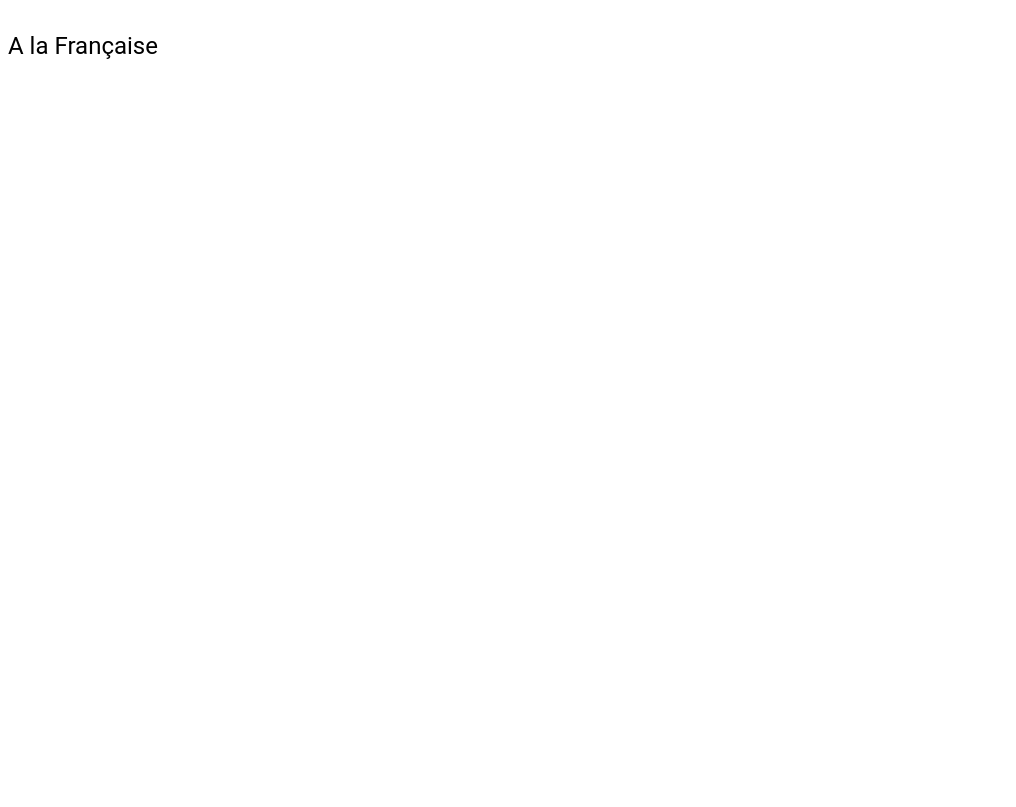
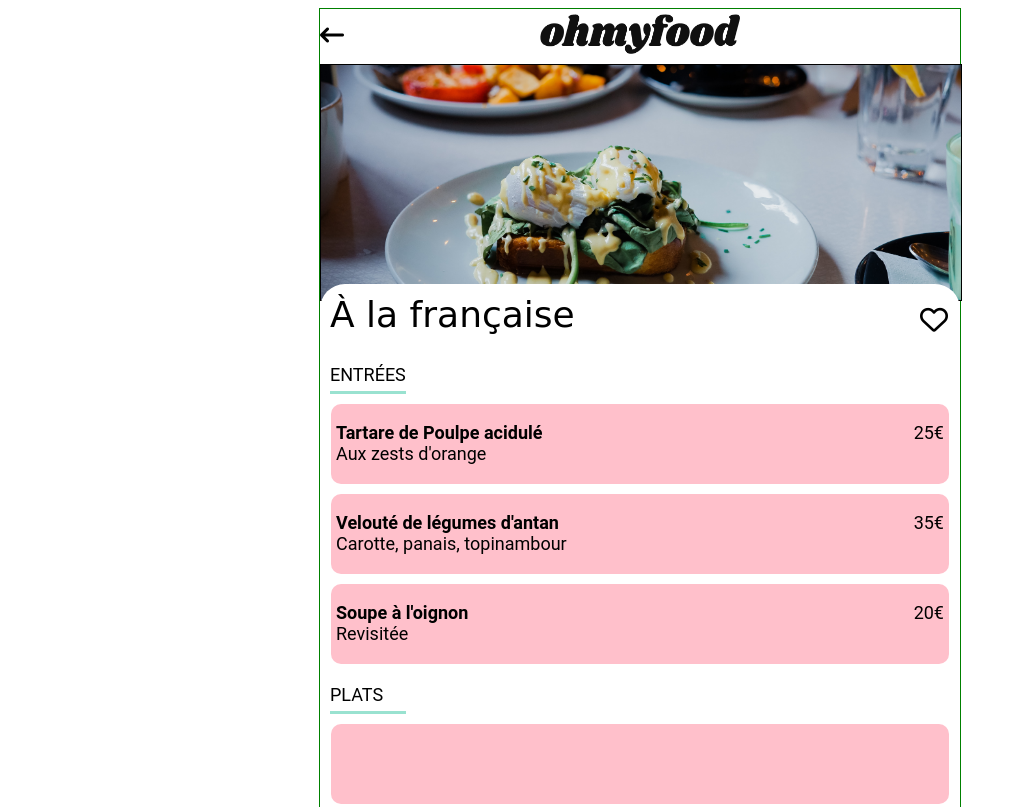
Before and after one commit to P2S2k/PSP3, a website: page Sass/Projet2.html in a window 1280 px wide. Shown: the top 807 px of the page, without its empty margins (0-1016 px from the left). Drawn offline with Linux system fonts and the light colour scheme; a web font is replaced by a local one.

Commit message:
02commit

```diff
--- a/Sass/Projet2.html
+++ b/Sass/Projet2.html
@@ -5,15 +5,70 @@
 
         <title>Site animations</title>
         <link rel="stylesheet" href="../public/css/style.css">
+        <link rel="preconnect" href="https://fonts.googleapis.com">
+        <link rel="preconnect" href="https://fonts.gstatic.com" crossorigin>
+        <link href="https://fonts.googleapis.com/css2?family=Shrikhand&display=swap" rel="stylesheet">
         <script src="https://kit.fontawesome.com/a32a00cd06.js" crossorigin="anonymous"></script>
 
 
     </head>
     <body>
-        <div class="restnom">
-            <p class="nom">A la Française</p>
-            <p class="lovit"><i class="fa-solid fa-heart"></i></p>
+
+
+    <header>
+        <div class="bandeau">
+
+            <a href="./Projet.html" class="arrow" type="submit"><i class="fa-solid fa-arrow-left-long"></i></a>
+            <img class="logoomf" src="../Sass/images/logo/ohmyfood.png" alt="logo omf">
+            <span class="right"></span>
+
+        </div>
+
+    </header>
+    <Main>
+        <div class="photo"></div>
+        <div class="resto">
+            <div class="restnom">
+                <span class="nom">à la française</span>
+                <span class="lovit"><i class="fa-regular fa-heart"></i></span>
+            </div>
+
+        <div class="entrees">
+            <span class="text">entrées</span>
+            <span class="barre"></span>
+        </div>
+        <div class="food">
+            <p class="platname"><strong> Tartare de Poulpe acidulé</strong> <br>Aux zests d'orange</p>
+            <p class="price">25€</p>
+        </div>
+        <div class="food">
+            <p class="platname"><strong> Velouté de légumes d'antan</strong><br>Carotte, panais, topinambour</p>
+            <p class="price">35€</p>
+        </div>
+        <div class="food">
+            <p class="platname"><strong>Soupe à l'oignon </strong><br>Revisitée</p>
+            <p class="price"> 20€</p>
+
+
+
+
+        </div>
+        <div class="plats">
+            <span class="text">plats</span>
+            <span class="barre"></span>
+        </div>
+        <div class="food">
+            <p class="platname"><strong> </strong><br></p>
+            <p class="price"></p>
         </div>
 
 
+    </div>
+    </Main>
+    <footer>
+
+    </footer>
+
+
+
     </body>
--- a/Sass/layouts/_forms.scss
+++ b/Sass/layouts/_forms.scss
@@ -1,226 +1,162 @@
 
-body{
-	width: 100%;
-	height: auto;
+
+
+body
+{
+    width: 50%;
+    min-width: 375px;
+    height: 2000px;
+    margin-left: auto;
+    margin-right: auto;
+	border: green 1px solid;
 }
 
-.restnom{
-	width: 30%;
+header
+{
+	width: 100%;
+	.bandeau{
 		display: flex;
 		justify-content: space-between;
+		width: 100%;
+		height: 50px;
+		padding-top: 5px;
+
+		.arrow, .right{
+			box-sizing: border-box;
+			width: 25px;
+			height: 40px;
 			font-size: x-large;
-	&:hover > .lovit{
-		animation: heartcolor 2000ms forwards;
+			background-color: transparent;
+			color: black;
+			padding-top: 8px;
+
 		}
+		.logoomf{
+			width: 200px;
+			height: 40px;
+		}
+
+	}
+
+
+	}
+
+main{
+	display: flex;
+	flex-direction: column;
+	width: 100%;
+	height: 1100px;
+	max-height: 1100px;
+	.photo{
+		width: 100%;
+		height: 250px;
+		display: flex;
+		border: 1px black solid;
+		background: url(./images/restaurants/toa-heftiba-DQKerTsQwi0-unsplash.jpg);
+		background-size: cover;
+        background-position: center;
+        align-items: center;
+		margin-bottom: -17px;
+		}//*fin photo
+	.resto{
+		width: 100%;
+		min-height: 880px;
+		border-radius: 25px 25px 0px 0px;
+		background-color: white;
+
+		.restnom{
+			width: 100%;
+			height: 50px;
+			box-sizing: border-box;
+			display: flex;
+			justify-content: space-between;
+			padding-left: 10px;
+			padding-right: 10px;
+			margin-top: 10px;
+			.nom{
+				width: 75%;
+				height: 45px;
+				font-family: "shrikhand", cursive;
+				font-size: 36px;
+
+			}
+
+			.nom::first-letter {
+				text-transform: uppercase;
 			}
 
 			.lovit{
-	color: white;
+				width: 30px;
+				height: 45px;
+				font-size: 28px ;
+				padding-top: 10px;
 			}
-
-@keyframes heartcolor {
-	0%{opacity: initial;
-		}
-	50%{color: black;
-		opacity: 0.5;}
-	100%{color: black;
-		opacity: 1;}
-
+			&:hover > .lovit{
+				animation: heartcolor 2000ms forwards;
 			}
 
 
 
 
+		} //*fin de restnom
 
-
-
-
-
-
-
-
-
-
-
-
-
-
-
-
-
-
-
-
-
-
-
-
-
-
-
-
-
-
-
-
-
-
-@keyframes test{
-	0%{
-
-		transform: translateX(0px);
-	}
-	100%{
-
-		transform: translateX(-80px);
-	}
-}
-.eat
-{
-
-	width: 450px;
-	height: 60px;
-	border: red solid 1px;
+		.entrees{
+			box-sizing: border-box;
+			width: 100%;
+			height: 30px;
+			display: flex;
+			flex-direction: column;
+			margin-top: 20px;
+			padding-left: 10px;
+			.text{
+				height: 40px;
+				font-size:18px ;
+				text-transform: uppercase;
+			}//*fin text
+			.barre{
+				width: 12%;
+				height: 4px;
+				background-color:$color-3 ;
+			}//*fin barre
+		} //*fin entrees
+		.food{
+			width: 95%;
+			height: 80px;
 			display: flex;
 			justify-content: space-between;
-	overflow: visible;
-}
-.food
-{
-	@include lomf;
-	vertical-align: middle;
-	margin-bottom: 10px;
-	overflow: hidden;
-  	text-overflow: ellipsis;
- 	white-space: nowrap;
-	/*
-	&:active{
-		animation: test 500ms forwards;
-	}
-	*/
+			margin-left: auto;
+			margin-right: auto;
+			padding-left: 5px;
+			padding-right: 5px;
+			margin-top: 10px;
+			border-radius: 10px;
+			font-size: 18px;
 
-	&:hover +.price {
-		animation: test forwards;
-	}
-
-	/*
-	&:hover + .select {
-		animation: douce forwards;
-	}
-	*/
-}
-.price {
-	min-width: 140px;
-	border: 1px blue solid;
-	display: flex;
-	height: auto;
-/*	justify-content: space-between; */
-}
-
-/*
-.price p
-{
-	min-width: 80px;
-	height: 40px;
+			background-color: pink;
 
 			}
-*/
-
-.tune {
+		.plats{
 			box-sizing: border-box;
-	max-width: 30px;
-	height: auto;
-	text-align: left;
-	padding-left: 3px;
-
-}
-.select{
-	box-sizing: border-box;
-	min-width: 30px;
-	height: auto;
-	text-align: left;
-	background-color: yellow;
-
-}
-
-.badoo{
-	width: fit-content;
-	height: fit-content;
-	font-size: xx-large;
-	color: green;
-	/*
-	transform: rotate(0deg);
-	transition: transform 1000ms ease-in-out;
-	*/
-}
-.turn{
-	margin-bottom: 10px;
-}
-
-.turn:active + .badoo {
-	animation: douce 1000ms;
-
-}
-
-@keyframes douce {
-	0%{background-color: initial;}
-	100%{background-color: aqua;}
-	/*
-	0%{
-		transform: rotatez(0deg);
-	}
-
-	100%{
-		transform-origin: center;
-		transform: rotatez(-720deg);
-	}
-*/
-
+			width: 100%;
+			height: 30px;
+			display: flex;
+			flex-direction: column;
+			margin-top: 20px;
+			padding-left: 10px;
+			.text{
+				height: 40px;
+				font-size:18px ;
+				text-transform: uppercase;
+			}//*fin text
+			.barre{
+				width: 12%;
+				height: 4px;
+				background-color:$color-3 ;
+			}//*fin barre
 		}
 
 
+	}//*fin resto
 
 
-.plat{
-	width: 400px;
-	height: 80px;
-	border: 1px black solid;
-	margin-top: 50px;
-	.platname{
-		color: red;
-	}
-}
-header
-{
-	width: 100%;
-	height: 200px;
-	border: blue 1px;
-
-}
-.logo{
-	display: flex;
-	align-items:center;
-	width: 100%;
-	height: 120px;
-	border: 2px red solid;
-
-}
-.arrow{
-	width: 100%;
-	height: 40%;
-
-	color: black;
-	text-decoration: none;
-	background-color: transparent;
-	font-size:50px;
-	display: flex;
-	position: relative;
-	border: red 1px solid;
-
-}
-
-
-.logoomf{
-
-	@include lomf;
-}
+}//*fin main
```
Also changed, not shown: Sass/base/_base.scss (line endings or trailing spaces), public/css/images/logo/ohmyfood.png (added), public/css/images/logo/ohmyfood@2x.svg (added), public/css/images/mycar.jpg (added), public/css/images/restaurants/toa-heftiba-DQKerTsQwi0-unsplash.jpg (added), public/css/prefixed/style.css, public/css/style.css, 4 other files. Lines whose indentation alone changed are shown as unchanged.
